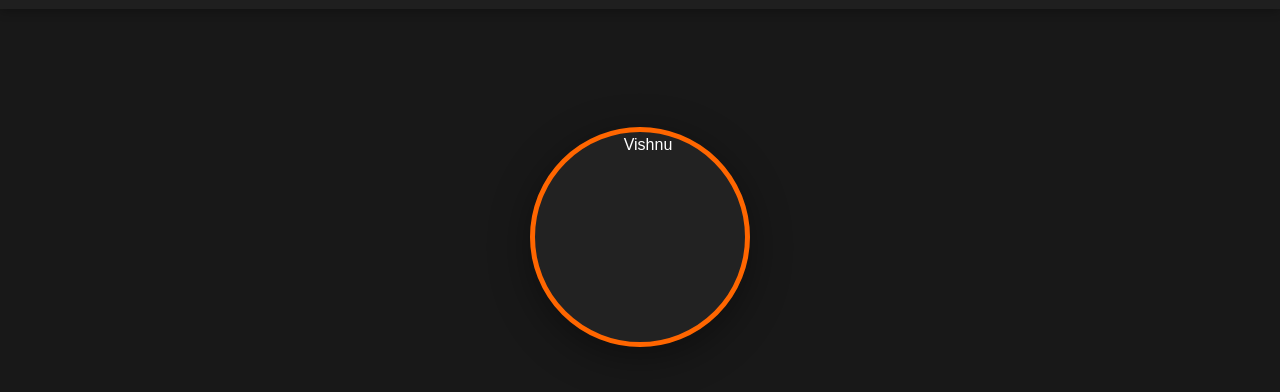
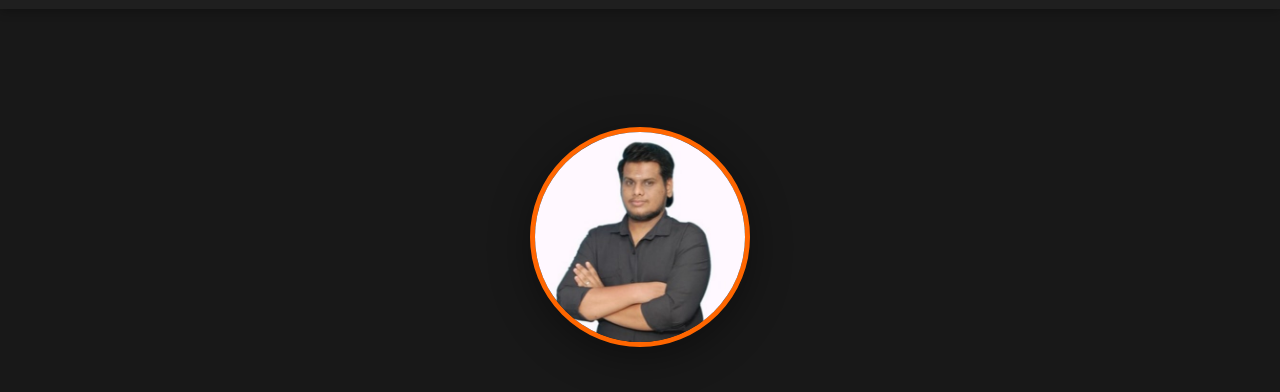
Before and after one commit to iamvishnu2304/portfolio, a plain HTML site: page index.html in a window 1280 px wide. Shown: the part 61-453 px from the top of the page. Drawn offline with Linux system fonts and the light colour scheme.

Commit message:
Update image index.html

```diff
--- a/index.html
+++ b/index.html
@@ -835,7 +835,7 @@
 
   <main class="main-content">
     <section class="profile-header section" id="home">
-      <img src="vishnu Portfolio website image_440x456.png.jpg" alt="Vishnu" class="profile-img">
+      <img src="vishnu Portfolio website image (2).jpg" alt="Vishnu" class="profile-img">
       <div class="intro">
         <h1>Hello, It's Me, Vishnu</h1>
         <h2 id="typed-text"></h2>
```
